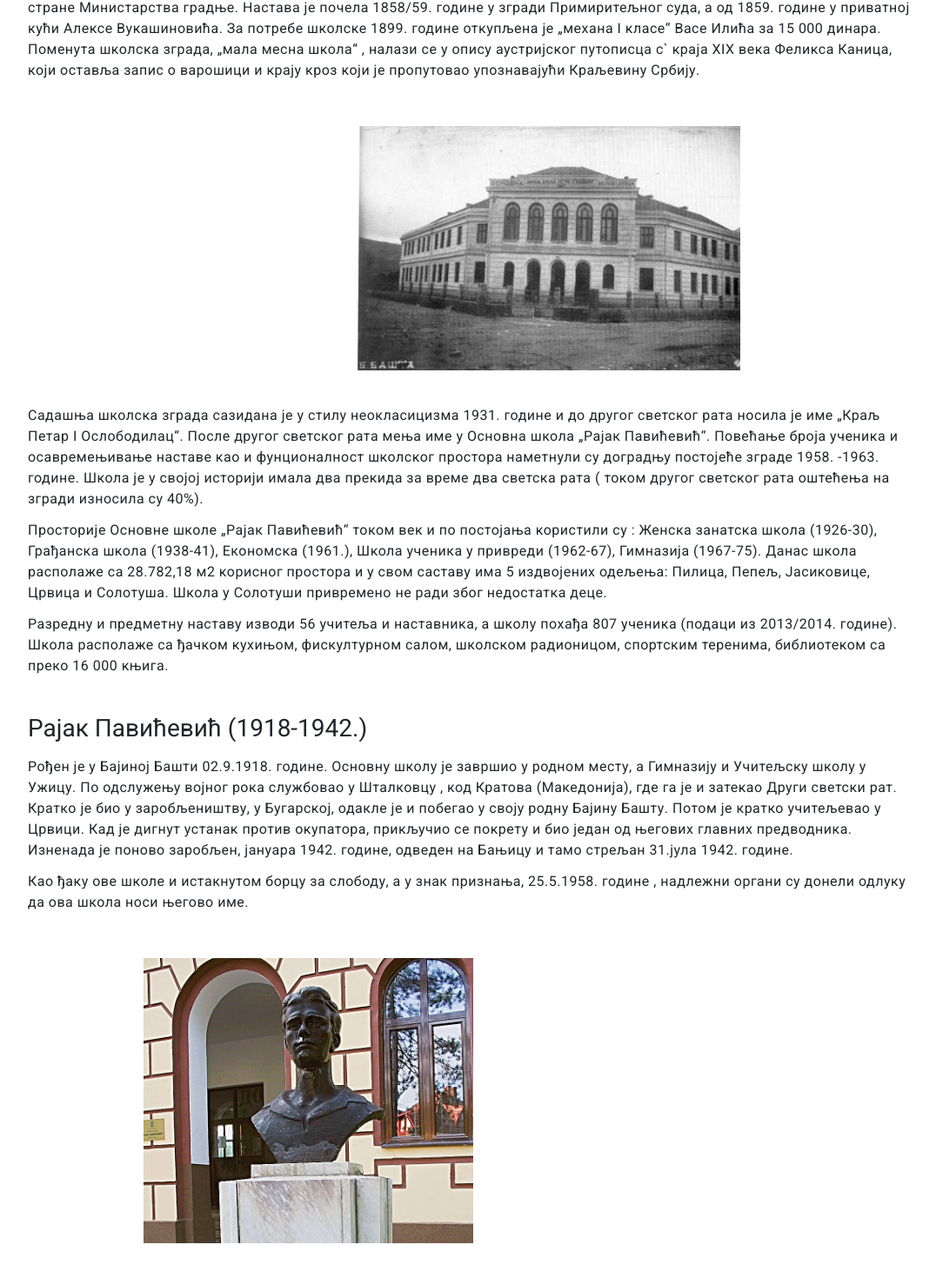
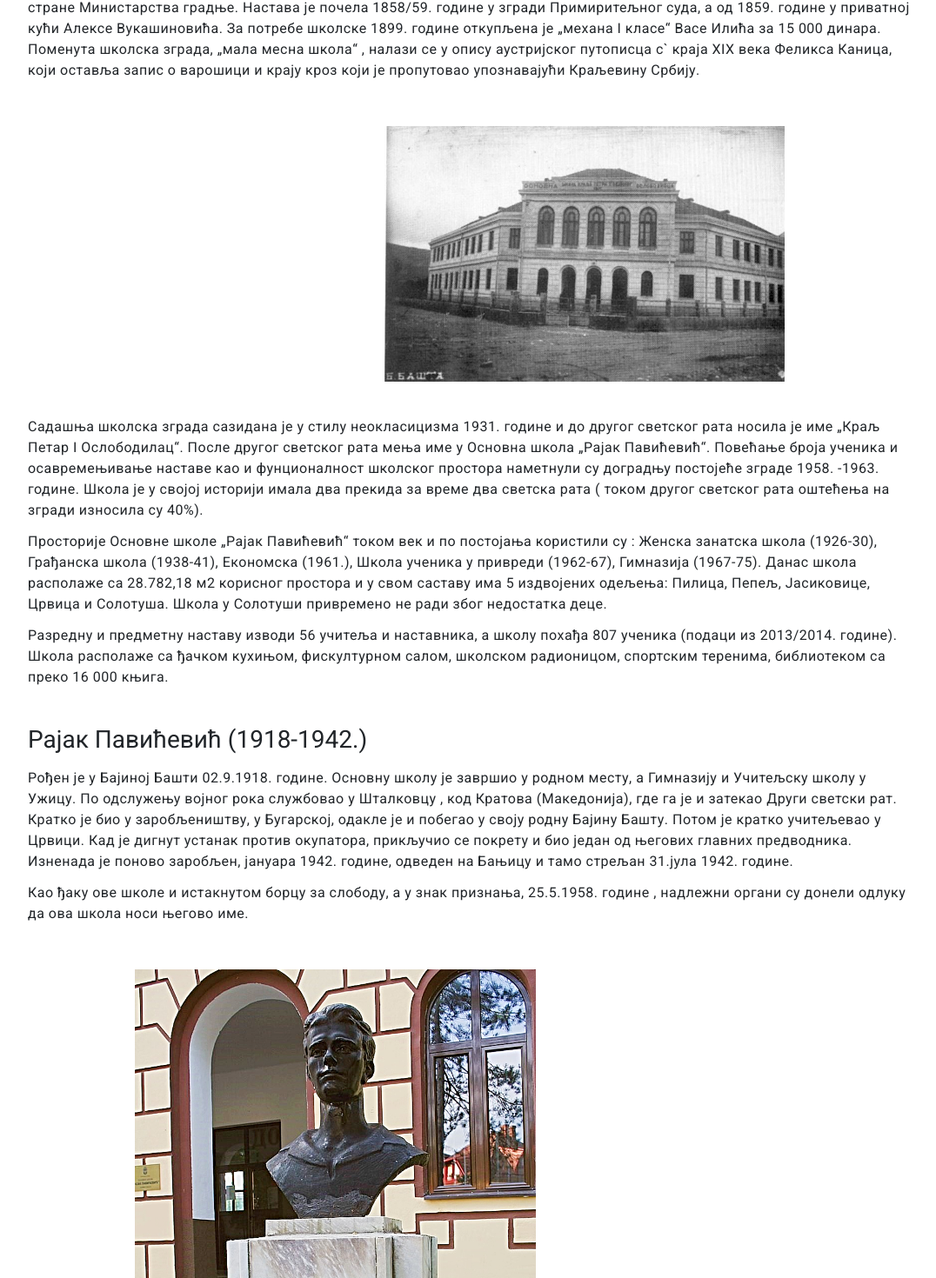
Before and after one commit to Lukakuncak/osrpavicevic-frontend, an Angular app: page /istorija in a window 1280 px wide. Shown: the part 471-1941 px from the top of the page at 87% size, without its empty margins (96-1172 px from the left). Built offline with nearby package versions, Linux system fonts and the light colour scheme.

Commit message:
tuning history page

```diff
--- a/src/app/header-component/header-component.component.ts
+++ b/src/app/header-component/header-component.component.ts
@@ -14,7 +14,7 @@ import { RouterLink, RouterLinkActive, RouterOutlet, } from '@angular/router';
   styleUrls: ['./header-component.component.css'] // Corrected to 'styleUrls'
 })
 export class HeaderComponentComponent {
-  menuValue: boolean = true;
+  menuValue: boolean = false;
   menuIcon:string='bi bi-list';
   openMenu(){
     this.menuValue = !this.menuValue;
--- a/src/app/history/history.component.css
+++ b/src/app/history/history.component.css
@@ -13,8 +13,8 @@
 }
 
 .history-image-old img{
-    padding-left: 37%;
-    width: 80%;
+    margin-left: 40%;
+    width: 45%;
 }
 
 .history-image-rajak{
@@ -23,8 +23,8 @@
 }
 
 .history-image-rajak img{
-    padding-left: 13%;
-    width: 50%;
+    margin-left: 12%;
+    width: 45%;
 }
 
 @media screen and (max-width: 900px) {
@@ -41,6 +41,7 @@
     }
     .history-image-old img{
         padding: 0;
+        margin: 0;
         width: 100%;
     }
     .history-image-rajak{
@@ -48,6 +49,7 @@
     }
     .history-image-rajak img{
         padding: 0;
+        margin: 0;
         width: 100%;
     }
   }
```
